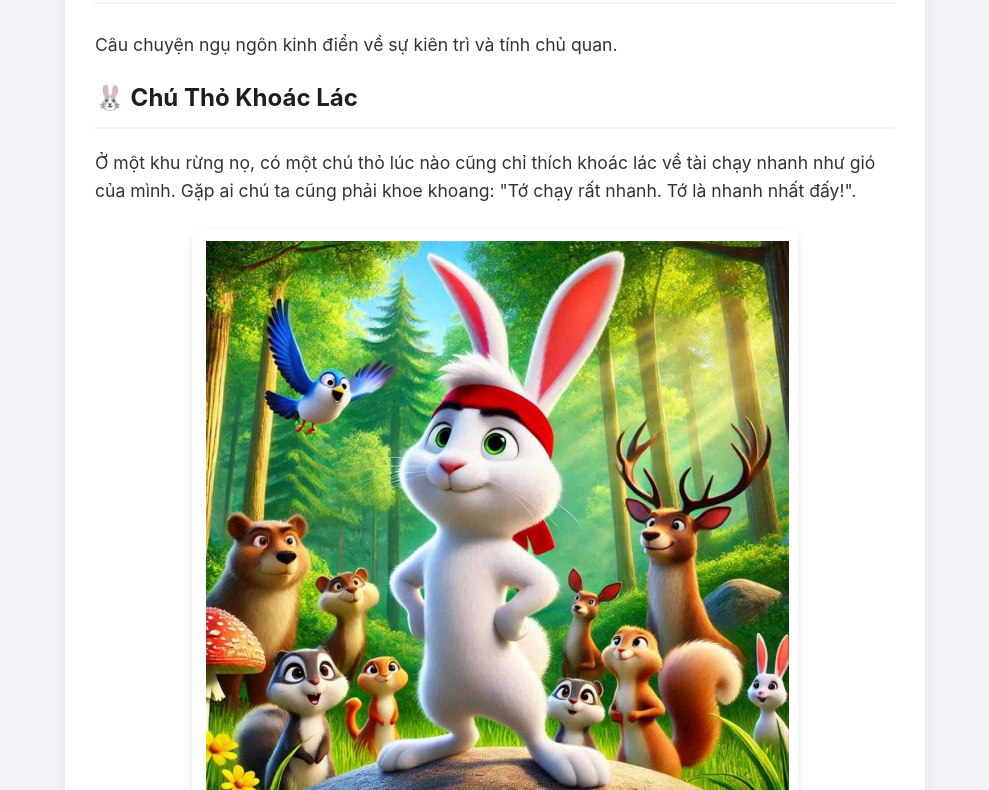
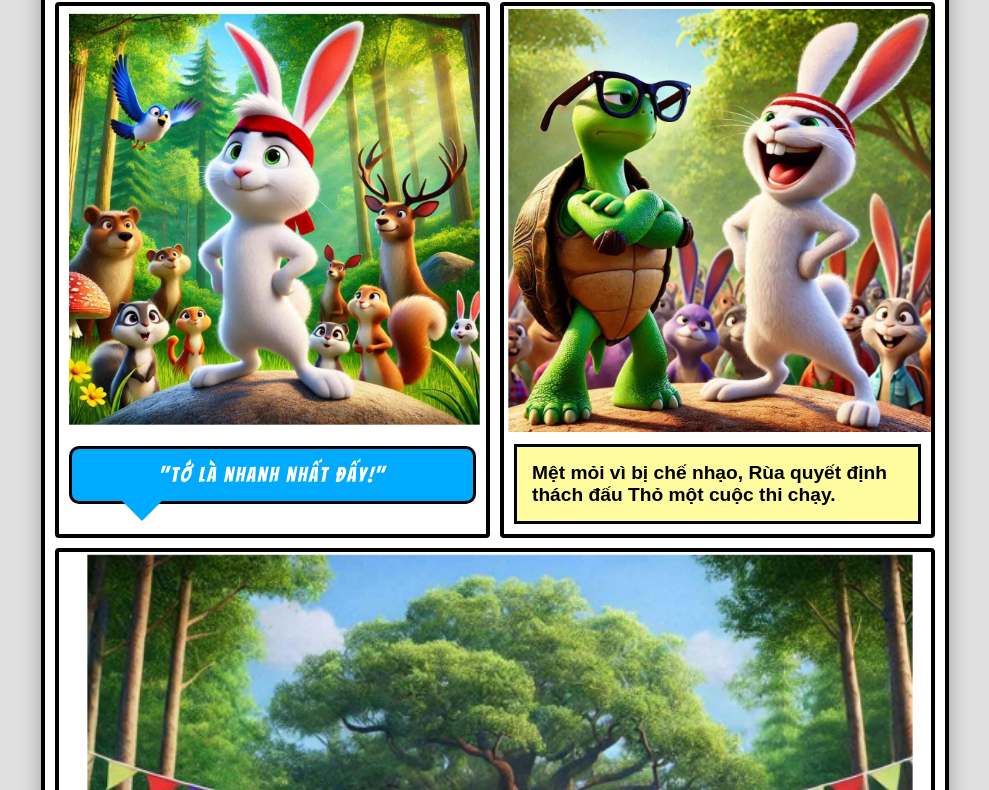
Before and after one commit to dinhphuc722007-web/rua-va-tho-cuoi, a plain HTML site: page index.html in a window 1280 px wide. Shown: the part 169-959 px from the top of the page, without its empty margins (145-1134 px from the left). Drawn offline with Linux system fonts and the light colour scheme.

Commit message:
Update index.html

```diff
--- a/index.html
+++ b/index.html
@@ -1,90 +1,195 @@
-<!DOCTYPE html>
+
+          <!DOCTYPE html>
 <html lang="vi">
 <head>
     <meta charset="UTF-8">
     <meta name="viewport" content="width=device-width, initial-scale=1.0">
-    <title>Rùa và Thỏ</title>
+    <title>Truyện: Rùa và Thỏ</title>
+    <link rel="preconnect" href="https://fonts.googleapis.com">
+    <link rel="preconnect" href="https://fonts.gstatic.com" crossorigin>
+    <link href="https://fonts.googleapis.com/css2?family=Bangers&display=swap" rel="stylesheet">
+
     <style>
         body {
-            font-family: -apple-system, BlinkMacSystemFont, "Segoe UI", Roboto, Helvetica, Arial, sans-serif;
-            line-height: 1.6;
-            background-color: #f0f2f5;
-            color: #333;
+            background-color: #e0e0e0; /* Nền xám nhạt */
+            font-family: 'Arial', sans-serif;
             margin: 0;
             padding: 20px;
         }
-        .container {
-            max-width: 800px; /* Kích thước nội dung dễ đọc */
-            margin: 20px auto; /* Căn giữa */
-            background: #ffffff;
-            padding: 30px;
-            border-radius: 10px;
-            box-shadow: 0 4px 12px rgba(0,0,0,0.05);
+
+        /* Font chữ tiêu đề kiểu truyện tranh */
+        .comic-font {
+            font-family: 'Bangers', 'Comic Sans MS', cursive;
+            letter-spacing: 2px;
         }
-        h1, h2 {
-            color: #1c1e21;
-            border-bottom: 2px solid #f0f2f5;
-            padding-bottom: 10px;
+
+        /* Khung chứa toàn bộ truyện */
+        .comic-book {
+            max-width: 900px;
+            margin: 0 auto;
+            background: #fff;
+            border: 4px solid #000;
+            border-radius: 5px;
+            box-shadow: 0 10px 20px rgba(0,0,0,0.3);
         }
-        h1 {
+
+        /* Tiêu đề chính của truyện */
+        .comic-title {
+            font-size: 4rem; /* Cỡ chữ rất lớn */
+            color: #fff;
+            background: #d90429; /* Nền đỏ nổi bật */
             text-align: center;
-            font-size: 2.5em;
+            padding: 20px;
+            margin: 10px;
+            border: 4px solid #000;
+            text-shadow: 4px 4px 0 #000; /* Đổ bóng kiểu comic */
+            transform: skew(-5deg); /* Hơi nghiêng cho cá tính */
         }
-        img {
-            max-width: 100%; /* Giúp ảnh không bị vỡ khung */
+
+        /* Khung lưới chứa các ô truyện */
+        .panel-grid {
+            display: grid;
+            grid-template-columns: 1fr 1fr; /* Chia làm 2 cột */
+            gap: 10px; /* Khoảng cách giữa các ô */
+            padding: 10px;
+        }
+
+        /* Một ô truyện */
+        .panel {
+            background: #fff;
+            border: 4px solid #000;
+            border-radius: 4px;
+            overflow: hidden; /* Đảm bảo ảnh không tràn viền */
+        }
+
+        /* Ô truyện đặc biệt (chiếm 2 cột) */
+        .panel.full-width {
+            grid-column: span 2; /* Chiếm hết chiều ngang */
+        }
+
+        .panel img {
+            width: 100%;
             height: auto;
             display: block;
-            margin: 25px auto; /* Căn ảnh ra giữa */
-            border-radius: 8px;
-            box-shadow: 0 4px 8px rgba(0,0,0,0.1);
         }
-        p {
-            font-size: 1.1em;
+
+        /* Hộp thoại / Chú thích */
+        .caption {
+            background: #fefc9f; /* Nền vàng nhạt */
+            border: 3px solid #000;
+            margin: 10px;
+            padding: 15px;
+            font-size: 1.2rem;
+            font-weight: bold;
         }
-        blockquote {
-            font-size: 1.2em;
-            font-style: italic;
-            background: #f9f9f9;
-            border-left: 5px solid #007bff;
-            padding: 15px 20px;
-            margin: 20px 0;
+
+        .caption p {
+            margin: 0;
+        }
+
+        /* Bong bóng lời thoại */
+        .speech-bubble {
+            position: relative;
+            background: #00aaff; /* Nền xanh */
+            color: #fff;
+            border: 3px solid #000;
+            border-radius: 10px;
+            padding: 15px;
+            margin: 20px 10px;
+            font-size: 1.3rem;
+            text-align: center;
+        }
+
+        /* Cái "đuôi" của bong bóng */
+        .speech-bubble::after {
+            content: '';
+            position: absolute;
+            bottom: -20px; /* Chỉa xuống dưới */
+            left: 50px;
+            border: 20px solid transparent;
+            border-top-color: #00aaff; /* Màu nền */
+            border-bottom: 0;
+        }
+
+        /* Căn chỉnh cho thiết bị di động */
+        @media (max-width: 768px) {
+            .panel-grid {
+                grid-template-columns: 1fr; /* Chỉ 1 cột trên điện thoại */
+            }
+            /* Tắt chế độ 2 cột trên điện thoại */
+            .panel.full-width {
+                grid-column: span 1;
+            }
+            .comic-title {
+                font-size: 2.5rem;
+            }
         }
     </style>
 </head>
 <body>
-    <div class="container">
-        <h1>📖 Rùa và Thỏ</h1>
-        <p>Câu chuyện ngụ ngôn kinh điển về sự kiên trì và tính chủ quan.</p>
 
-        <h2>🐰 Chú Thỏ Khoác Lác</h2>
-        <p>Ở một khu rừng nọ, có một chú thỏ lúc nào cũng chỉ thích khoác lác về tài chạy nhanh như gió của mình. Gặp ai chú ta cũng phải khoe khoang: "Tớ chạy rất nhanh. Tớ là nhanh nhất đấy!".</p>
-        <img src="anh-1.jpg.png" alt="Thỏ tự tin khoe tài">
+    <div class="comic-book">
 
-        <h2>🐢 Lời Thách Đấu</h2>
-        <p>Mệt mỏi khi ngày nào cũng phải nghe những lời khoe khoang của thỏ và chế nhạo mình chậm chạp, Rùa đưa ra lời thách thức thỏ chạy thi với mình.</p>
-        <img src="anh-2.jpg.png" alt="Rùa thách đấu Thỏ">
+        <h1 class="comic-title comic-font">Rùa và Thỏ</h1>
 
-        <h2>🏁 Cuộc Đua Bắt Đầu</h2>
-        <p>Tất cả các loài động vật trong rừng đều rất ngạc nhiên và tập trung rất đông đề xem rùa và thỏ chạy thi. Hai bạn thỏ và rùa đứng ở vạch xuất phát sẵn sàng cho cuộc đua.</p>
-        <img src="anh-3.jpg.png" alt="Vạch xuất phát">
-        <p>Khi có hiệu lệnh "1... 2... 3... bắt đầu!", Thỏ chạy vụt đi rất nhanh, loáng một cái quay lại đã không thấy bóng dáng rùa đâu.</p>
-        <img src="anh-4.jpg.png" alt="Thỏ chạy vụt đi">
+        <div class="panel-grid">
 
-        <h2>😴 Sự Chủ Quan Của Thỏ</h2>
-        <p>Thỏ cười khẩy và quyết định dừng lại để nghỉ ngơi. Nó mỉa mai: "Đúng là chậm như rùa, làm sao mà thắng nổi thỏ ta chứ!". Nghĩ vậy, Thỏ nằm dài ra đường để ngủ, tin rằng còn lâu rùa mới đuổi kịp.</p>
-        <p>Trong lúc đó, rùa vẫn miệt mài chạy, chạy, chạy mãi không bao giờ dừng.</p>
-        <img src="anh-5.jpg.png" alt="Thỏ ngủ quên và Rùa kiên trì vượt qua">
+            <div class="panel">
+                <img src="anh-1.jpg.png" alt="Thỏ khoác lác">
+                <div class="speech-bubble comic-font">
+                    "Tớ là nhanh nhất đấy!"
+                </div>
+            </div>
 
-        <h2>🏆 Kết Quả Bất Ngờ</h2>
-        <p>Cho đến lúc rùa vượt qua chỗ thỏ đang nằm ngủ và gần chạm tới vạch kết thúc. Động vật trong rừng hò hét cổ vũ rất lớn cho rùa, thỏ giật mình tỉnh giấc.</p>
-        <img src="anh-6.jpg.png" alt="Thỏ hoảng hốt tỉnh dậy">
-        <p>Nó vội vàng chạy trở lại, nhưng đã quá muộn. Rùa đã cán đích trước và chiến thắng cuộc đua bằng tinh thần chăm chỉ và nghiêm túc của mình. Thỏ vô cùng xấu hổ và lùi tít vào trong rừng sâu.</p>
-        <img src="anh-7.jpg.png" alt="Rùa chiến thắng cuộc đua">
+            <div class="panel">
+                <img src="anh-2.jpg.png" alt="Rùa thách đấu Thỏ">
+                <div class="caption">
+                    <p>Mệt mỏi vì bị chế nhạo, Rùa quyết định thách đấu Thỏ một cuộc thi chạy.</p>
+                </div>
+            </div>
 
-        <h2>💡 Bài học từ câu chuyện</h2>
-        <blockquote>
-            Những người dù nhanh nhẹn nhưng luôn cẩu thả trong suy nghĩ và hành động cuối cùng cũng sẽ bị đánh bại bởi những người siêng năng, cẩn thận, dù bản chất họ chậm hơn rất nhiều.
-        </blockquote>
-    </div>
-</body>
+            <div class="panel full-width"> <img src="anh-3.jpg.png" alt="Vạch xuất phát">
+                <div class="caption">
+                    <p>Cuộc đua bắt đầu! "1... 2... 3... BẮT ĐẦU!"</p>
+                </div>
+            </div>
+
+            <div class="panel">
+                <img src="anh-4.jpg.png" alt="Thỏ chạy vụt đi">
+                <div class="caption">
+                    <p>Thỏ chạy vụt đi như một cơn gió, bỏ Rùa lại phía sau.</p>
+                </div>
+            </div>
+
+            <div class="panel">
+                <img src="anh-5.jpg.png" alt="Thỏ ngủ quên">
+                <div class="caption">
+                    <p>Chủ quan, Thỏ nằm dài ra ngủ. Trong khi đó, Rùa kiên trì bò qua...</p>
+                </div>
+            </div>
+
+            <div class="panel">
+                <img src="anh-6.jpg.png" alt="Thỏ hoảng hốt tỉnh dậy">
+                 <div class="speech-bubble comic-font">
+                    "ÔI KHÔNG!"
+                </div>
+                <div class="caption">
+                    <p>Tiếng cổ vũ làm Thỏ giật mình tỉnh giấc!</p>
+                </div>
+            </div>
+
+            <div class="panel">
+                <img src="anh-7.jpg.png" alt="Rùa chiến thắng">
+                <div class="caption">
+                    <p>Rùa đã cán đích trước bằng sự chăm chỉ và nghiêm túc của mình!</p>
+                </div>
+            </div>
+
+            <div class="panel full-width">
+                 <div class="caption">
+                    <p><strong>Bài học:</strong> Những người siêng năng, cẩn thận cuối cùng sẽ đánh bại những người nhanh nhẹn nhưng cẩu thả.</p>
+                </div>
+            </div>
+
+        </div> </div> </body>
 </html>
```
